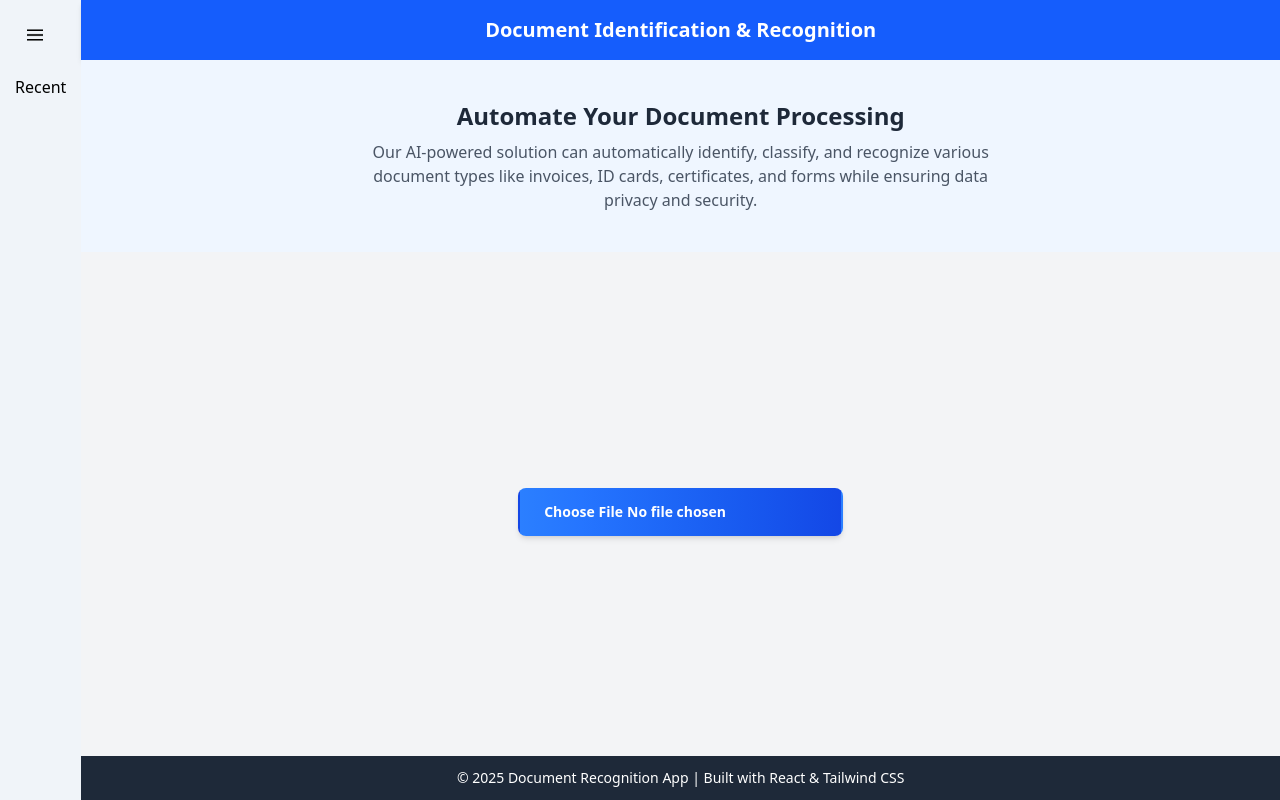
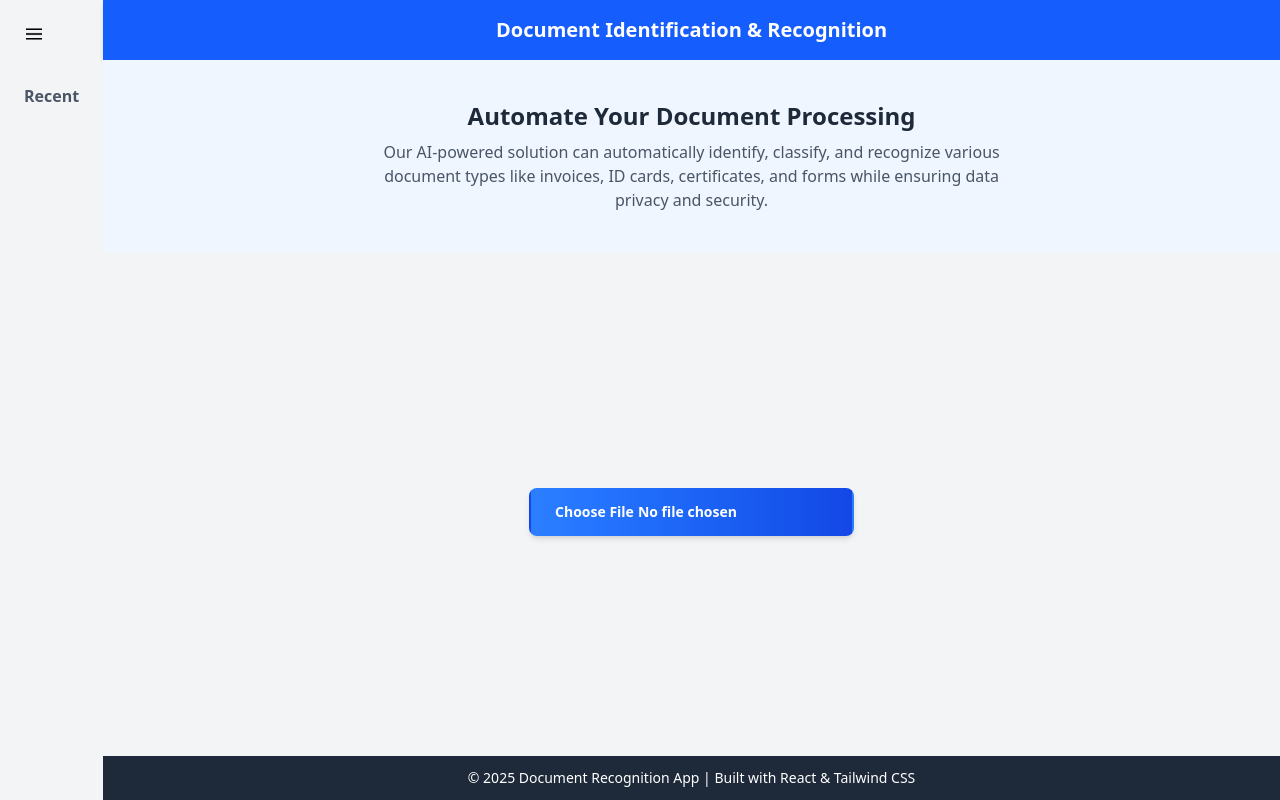
Before and after one commit to princethakarar/Document-Identification-System, a React (Vite) app: page / in a window 1280 px wide. Both pictures are taken after a click on the picture 35 px from the left and 35 px from the top of the page. Built offline with nearby package versions, Linux system fonts and the light colour scheme.

Commit message:
remove unnecessary things

```diff
--- a/src/App.jsx
+++ b/src/App.jsx
@@ -1,15 +1,14 @@
 import { useState, useContext, useEffect } from "react";
-import "./App.css";
 import Sidebar from "./sidebar/sidebar";
 import { Context } from "./context/Context";
 
 function App() {
   const [imageData, setImageData] = useState(null);
+  const [selectedResponse, setSelectedResponse] = useState("");
   const { onSent, response } = useContext(Context);
-  const [responseText, setResponseText] = useState(null);
   const [prevPrompts, setPrevPrompts] = useState([]); // Store previous responses
 
-  // Function to remove HTML tags
+  // Function to remove HTML tags for Sidebar display
   const stripHtmlTags = (html) => {
     const doc = new DOMParser().parseFromString(html, "text/html");
     return doc.body.textContent || "";
@@ -23,8 +22,6 @@ function App() {
     reader.onload = async (e) => {
       let base64string = e.target.result.split(",")[1];
       setImageData(e.target.result);
-
-      // Send image to Gemini API
       onSent(base64string, file.type);
     };
     reader.readAsDataURL(file);
@@ -33,15 +30,21 @@ function App() {
   // Store response when a new one arrives
   useEffect(() => {
     if (response) {
-      setResponseText(response); // ✅ Keep HTML content for App.jsx
-      const cleanResponse = stripHtmlTags(response); // ❌ Remove HTML for Sidebar.jsx
-      setPrevPrompts((prev) => [{ text: cleanResponse, image: imageData }, ...prev.slice(0, 9)]);
+      const cleanResponse = stripHtmlTags(response);
+      setPrevPrompts((prev) => [{ text: cleanResponse, html: response, img: imageData }, ...prev.slice(0, 9)]);
+      setSelectedResponse(response);
     }
   }, [response]);
 
+  // Function to handle past document selection
+  const handleSelectPrompt = (selectedPrompt) => {
+    setImageData(selectedPrompt.img);
+    setSelectedResponse(selectedPrompt.html);
+  };
+
   return (
     <div className="flex w-full">
-      <Sidebar prevPrompts={prevPrompts} />
+      <Sidebar prevPrompts={prevPrompts} onSelectPrompt={handleSelectPrompt} />
       <div className="flex flex-col min-h-screen w-full bg-gray-100">
         <header className="w-full bg-blue-600 text-white py-4 text-center text-xl font-semibold shadow-md">
           Document Identification & Recognition
@@ -62,7 +65,6 @@ function App() {
             />
           )}
 
-          {/* File Upload Button */}
           <input
             type="file"
             accept="image/*"
@@ -75,10 +77,10 @@ function App() {
               focus:outline-none focus:ring-2 focus:ring-blue-400 focus:ring-offset-2"
           />
 
-          {responseText && (
+          {selectedResponse && (
             <div
               className="mt-4 p-4 bg-white border border-gray-300 rounded-lg text-gray-800 text-sm leading-relaxed shadow-md w-full max-w-lg"
-              dangerouslySetInnerHTML={{ __html: responseText }} // ✅ Keeps HTML formatting for App.jsx
+              dangerouslySetInnerHTML={{ __html: selectedResponse }}
             ></div>
           )}
         </main>
--- a/src/Config/gemini.jsx
+++ b/src/Config/gemini.jsx
@@ -1,6 +1,6 @@
 import { GoogleGenerativeAI } from "@google/generative-ai";
 
-const apiKey = "AIzaSyBFfOMVFqC3zh70lH9-tBlQ5FHM5cGpMVI"; // Replace with your actual API key
+const apiKey = "AIzaSyBFfOMVFqC3zh70lH9-tBlQ5FHM5cGpMVI";
 const genAI = new GoogleGenerativeAI(apiKey);
 
 const model = genAI.getGenerativeModel({ model: "gemini-1.5-flash" });
@@ -33,7 +33,7 @@ async function run(base64string, mimeType) {
             }
         }
 
-        return newArray; // Returning formatted response
+        return newArray;
     } catch (error) {
         console.error("Error processing image:", error);
         return "Failed to get response.";
--- a/src/sidebar/sidebar.css
+++ /dev/null
@@ -1,66 +0,0 @@
-.sidebar{
-    min-height: 100vh;
-    display: inline-flex;
-    flex-direction: column;
-    justify-content: space-between;
-    background-color: #f0f4f9;
-    padding: 25px 15px;
-}
-
-.sidebar img{
-    width: 20px;
-}
-
-.sidebar .menu{
-    display: block;
-    margin-left: 10px;
-    cursor: pointer;
-}
-
-.sidebar .new-chat{
-    margin-top: 50px;
-    display: inline-flex;
-    align-items: center;
-    gap: 10px;
-    padding: 10px 15px;
-    background-color: #e6eaf1;
-    border-radius: 50px;
-    font-size: 14px;
-    color: grey;
-    cursor: pointer;
-}
-
-.sidebar .recent{
-    display: flex;
-    flex-direction: column;
-}
-
-.sidebar .recent-title{
-    margin-top: 30px;
-    margin-bottom: 20px;
-}
-
-.sidebar .recent-entry{
-    display: flex;
-    align-items: start;
-    gap: 10px;
-    padding: 10px;
-    padding-right: 50px;
-    border-radius: 50px;
-    color: #282828;
-    cursor: pointer;
-}
-
-.sidebar .recent-entry:hover{
-    background-color: #e2e6eb;
-}
-
-.sidebar .bottom{
-    display: flex;
-    flex-direction: column;
-}
-
-.sidebar .bottom-item{
-    padding-right: 10px;
-    cursor: pointer;
-}
--- a/src/sidebar/sidebar.jsx
+++ b/src/sidebar/sidebar.jsx
@@ -1,25 +1,30 @@
 import React, { useState } from 'react';
-import './sidebar.css';
 import { assets } from '../assets/assets';
 
 const Sidebar = ({ prevPrompts, onSelectPrompt }) => {
     const [extended, setExtended] = useState(false);
 
     return (
-        <div className='sidebar'>
-            <div className="top">
-                <img onClick={() => setExtended(prev => !prev)} className="menu" src={assets.menu_icon} alt="menu" />
+        <div className="min-h-screen flex flex-col justify-between bg-gray-100 p-6">
+            <div className="flex flex-col">
+                <img
+                    onClick={() => setExtended(prev => !prev)}
+                    className="w-5 cursor-pointer mb-4"
+                    src={assets.menu_icon}
+                    alt="menu"
+                />
+
                 {extended && (
-                    <div className="recent">
-                        <p className="recent-title">Recent</p>
+                    <div className="flex flex-col">
+                        <p className="mt-6 mb-4 text-gray-600 font-semibold">Recent</p>
                         {prevPrompts.map((item, index) => (
                             <div
                                 key={index}
-                                className="recent-entry"
-                                onClick={() => onSelectPrompt(item)} // Pass full item object
+                                className="flex items-start gap-3 p-3 pr-12 rounded-full text-gray-800 cursor-pointer hover:bg-gray-200 transition"
+                                onClick={() => onSelectPrompt(item)}
                             >
-                                <img src={assets.message_icon} alt="message" />
-                                <p>{item.text.slice(0, 20)}...</p>
+                                <img className="w-5" src={assets.message_icon} alt="message" />
+                                <p className="truncate">{item.text.slice(0, 20)}...</p>
                             </div>
                         ))}
                     </div>
```
